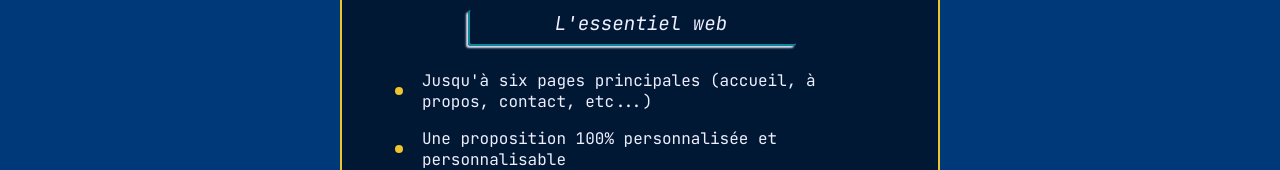
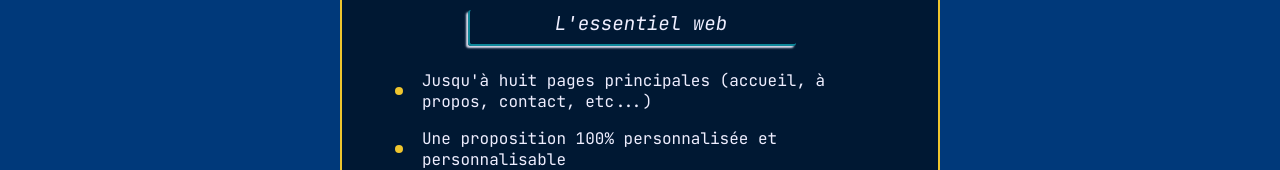
Before and after one commit to Fable54321/timothe-bissonnette, a React (Vite) app: page /offre in a window 1280 px wide. Shown: the part 276-446 px from the top of the page. Built offline with nearby package versions, Linux system fonts and the light colour scheme; a web font is replaced by a local one.

Commit message:
first commit

```diff
--- a/src/Components/Advertisement/Advertisement.jsx
+++ b/src/Components/Advertisement/Advertisement.jsx
@@ -45,7 +45,7 @@ return (
             <h3 className={styles.Advertisement__subTitle}>L&apos;essentiel web</h3>
             <ul className={styles.Advertisement__list}>
                 <li className={styles.Advertisement__item}>
-                    Jusqu&apos;à six pages principales (accueil, à propos, contact,
+                    Jusqu&apos;à huit pages principales (accueil, à propos, contact,
                     etc...)
                 </li>
                 <li className={styles.Advertisement__item}>
```
